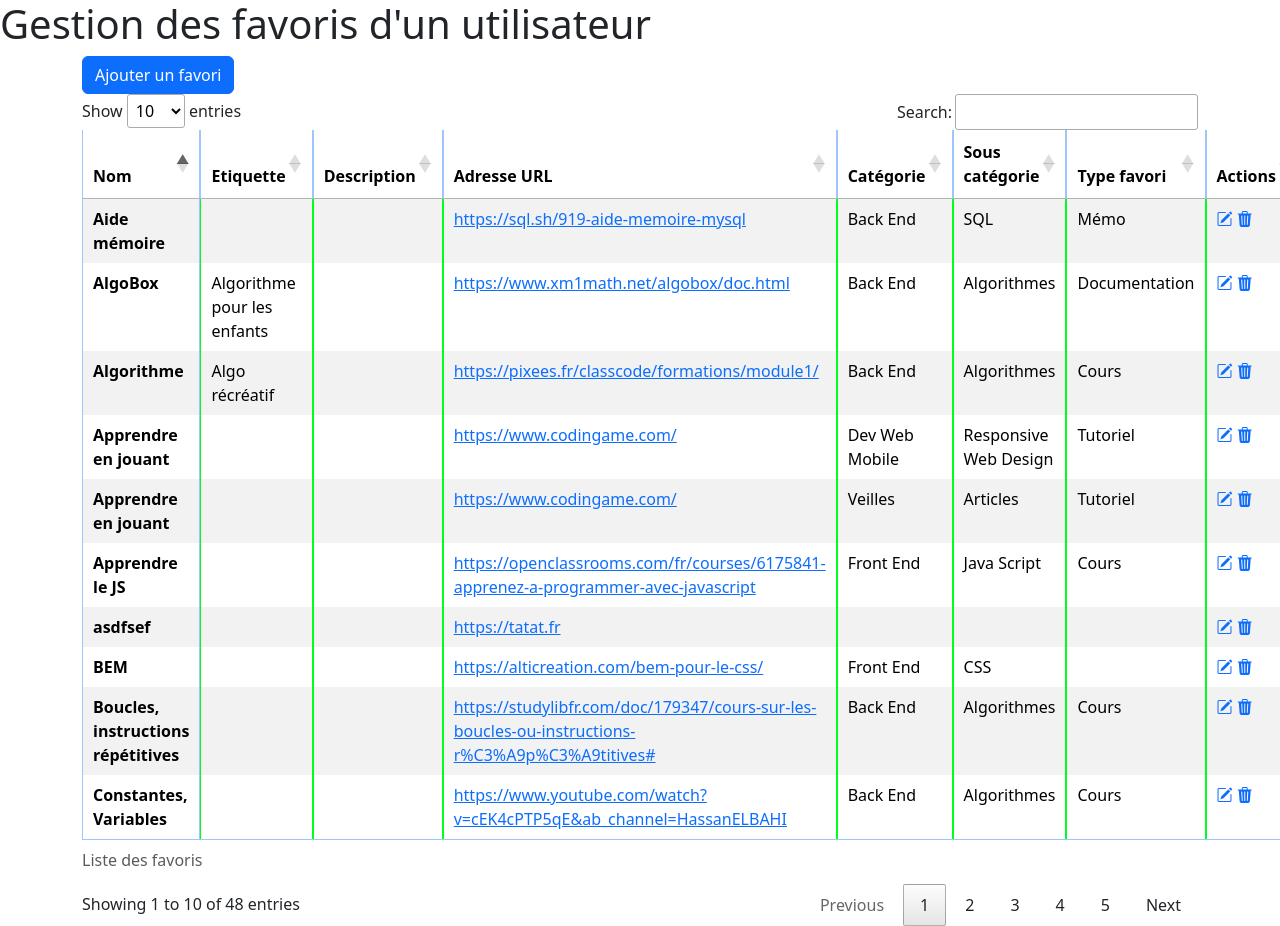
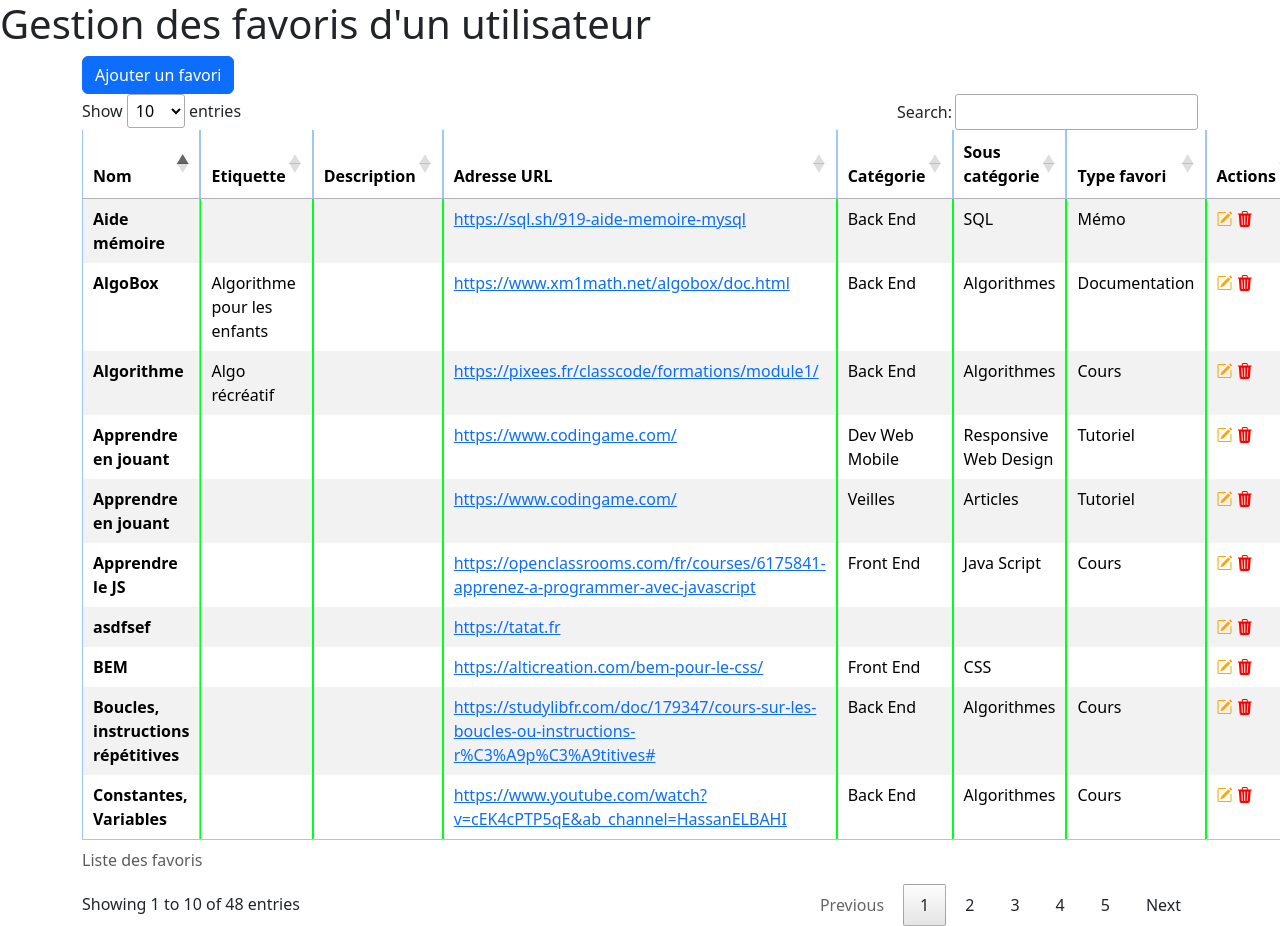
Before and after one commit to dame8tia/brief5_gestionFavoris, a PHP site: page / in a window 1280 px wide. Run offline with PHP 8.4, Linux system fonts and the light colour scheme; data comes from the database, SQL or seed files in the repository; some libraries are stand-ins or nearby versions.

Commit message:
Architecture MVC part2

```diff
--- a/form_edit.php
+++ b/form_edit.php
@@ -169,7 +169,7 @@
             <div class="row mb-3">
                 <label class="col-sm-3 col-form-label">Nom</label>
                 <div class="col-sm-6">
-                    <input type="text" class="form-control" name="nom" value="<?= $nom;?>">
+                    <input type="text" class="form-control" name="nom" value="<?= $nom;?>" required>
                 </div>
             </div>
 
@@ -190,7 +190,7 @@
             <div class="row mb-3">
                 <label class="col-sm-3 col-form-label">Adresse</label>
                 <div class="col-sm-6">
-                    <input type="url" class="form-control" name="adresse" value="<?= $adresse;?>">
+                    <input type="url" class="form-control" name="adresse" value="<?= $adresse;?>" required>
                 </div>
             </div>
 
--- a/index.php
+++ b/index.php
@@ -1,6 +1,6 @@
 <?php
     // Charge le fichier connect.php. Puis Lance la fonction connection
-    require("script/connect.php") ;
+    require("source/connect.php") ;
     $db = connection('localhost', 'favoris', 'root','');
 
     // Renvoie la liste des favoris
@@ -14,10 +14,11 @@
         LEFT OUTER JOIN ss_categorie AS t3
         ON t1.id_ss_cat = t3.id_ss_cat
         LEFT OUTER JOIN type_favori AS t4
-        ON t1.id_type = t4.id_type ;';
+        ON t1.id_type = t4.id_type ;
+        ORDER BY t1.id DESC';
 
         // charge le script
-        require("script/get.php");
+        require("source/get.php");
         // Lance la fonction get qui attend 2 param : la requête et la connexion, le résultat de la requête est récupéré pour l'affichage
         $bookmarks = get($selectBookmarks, $db);
     }
--- a/style/style.css
+++ b/style/style.css
@@ -1,5 +1,23 @@
 @import url('https://fonts.googleapis.com/css2?family=Nova+Square&display=swap');
 
 td{
-    border:rgb(0, 255, 30) solid 10px
+    border:rgb(0, 255, 30) solid 10px;
 }
+
+
+/* Pour les 4 paramétrages ci dessous le CSS ne fonctionne pas */
+.edit{
+    color : orange;
+}
+
+.delete{
+    color : red;
+}
+
+input:invalid {
+    border: 2px dashed red;
+  }
+
+  input:valid {
+    border: 1px solid black;
+  }
--- a/templates/homepage.php
+++ b/templates/homepage.php
@@ -68,9 +68,9 @@
                     <td><?= $bookmark['type_favori']?></td>
                     <td>
                         <!-- Création des deux icones, dans une balise HTML <a> -->
-                        <a href="form_edit.php?id=<?= $bookmark['id']?>" class="edit" title="Edit"><i class="bi bi-pencil-square"></i></a>
+                        <a href="form_edit.php?id=<?= $bookmark['id']?>" class="edit" title="Edit"><span><i class="bi bi-pencil-square"></i><span></a>
                         <!-- Bouton delete : En JS function (id_à_su^pirmer) ouverture d'un message de confirmation ; si oui lancement du script delete.php -->
-                        <a href="#" class="delete" title="Delete" onclick ="confirmDelete(<?= $bookmark['id']?>)"><i class="bi bi-trash3-fill"></i></a>
+                        <a href="#" class="delete" title="Delete" onclick ="confirmDelete(<?= $bookmark['id']?>)"><span><i class="bi bi-trash3-fill"></i><span></a>
                     </td>
                 </tr>
                 <?php
```
Also changed, not shown: form_create.php (+9 -9 lines), source/add.php (renamed from script/add.php), source/connect.php (renamed from script/connect.php), source/delete.php (renamed from script/delete.php), source/get.php (renamed from script/get.php), source/list_ss_cat.php (renamed from script/list_ss_cat.php), source/update.php (renamed from script/update.php).
